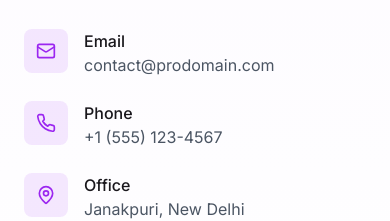
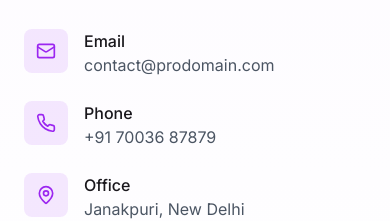
Before and after one commit to SomLance/colorful-sprinkle-hosting, a React (Vite) app: page / in a window 390 px wide. Shown: the part 6540-6761 px from the top of the page. Built offline with nearby package versions, Linux system fonts and the light colour scheme.

Commit message:
Update contact phone number
Updates the contact phone number in the contact information section.

```diff
--- a/src/components/ContactSection.tsx
+++ b/src/components/ContactSection.tsx
@@ -148,7 +148,7 @@ const ContactSection = () => {
                   </div>
                   <div>
                     <h4 className="font-medium">Phone</h4>
-                    <p className="text-gray-600">+1 (555) 123-4567</p>
+                    <p className="text-gray-600">+91 70036 87879</p>
                   </div>
                 </div>
 
```
